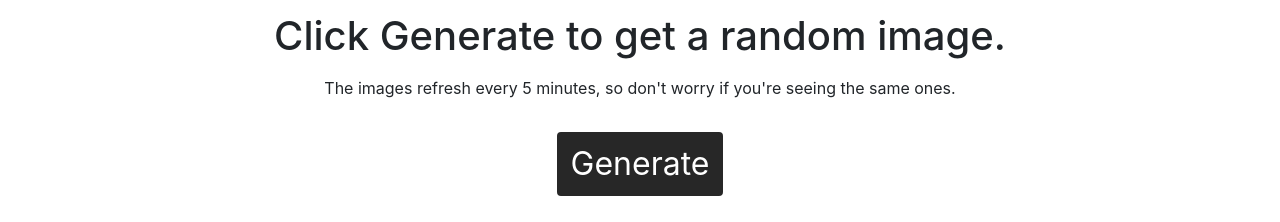
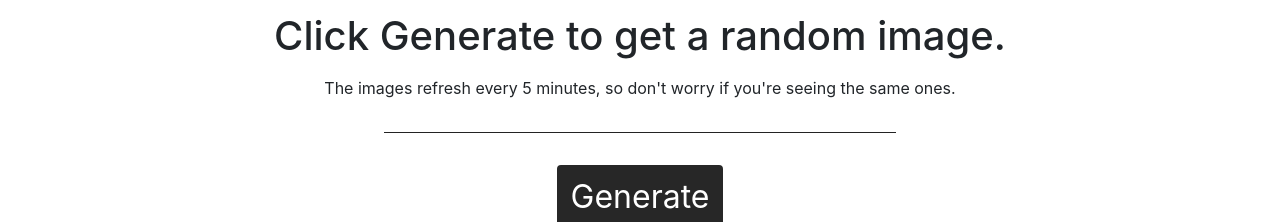
Before and after one commit to mantasjjj/random-image-generator, a React (Create React App) app: page / in a window 1280 px wide. Shown: the part 820-1042 px from the top of the page. Built offline with nearby package versions, Linux system fonts and the light colour scheme; no server answers.

Commit message:
Added <hr/>

```diff
--- a/public/css/main.css
+++ b/public/css/main.css
@@ -139,6 +139,15 @@ h1, h2, h3 {
   border: 2px solid #d3d3d3;
 }
 
+.content__hr {
+  text-align: center;
+  margin-left: 30%;
+  margin-right: 30%;
+  background-color: #272727;
+  font-size: 2rem;
+  margin-bottom: 2rem;
+}
+
 .image__img {
   max-width: 400px;
   max-height: 400px;
--- a/sass/main.scss
+++ b/sass/main.scss
@@ -102,6 +102,15 @@ h1, h2, h3{
             border: 2px solid $secondary-color;
         }
     }
+
+    &__hr{
+        text-align: center;
+        margin-left: 30%;
+        margin-right: 30%;
+        background-color: $primary-color;
+        font-size: 2rem;
+        margin-bottom: 2rem;
+    }
 }
 
 .image{
--- a/src/App.js
+++ b/src/App.js
@@ -48,7 +48,9 @@ class App extends React.Component {
         <div className="content">
             <h1 className="content__text">Click Generate to get a random image.</h1>
             <p className="content__para">The images refresh every 5 minutes, so don't worry if you're seeing the same ones.</p>
+            <hr className="content__hr"/>
             <button type="submit" className="btn btn-primary" onClick={this.handleClick}>Generate</button>
+
 
             <div className="container">
               <div className="row">
```
